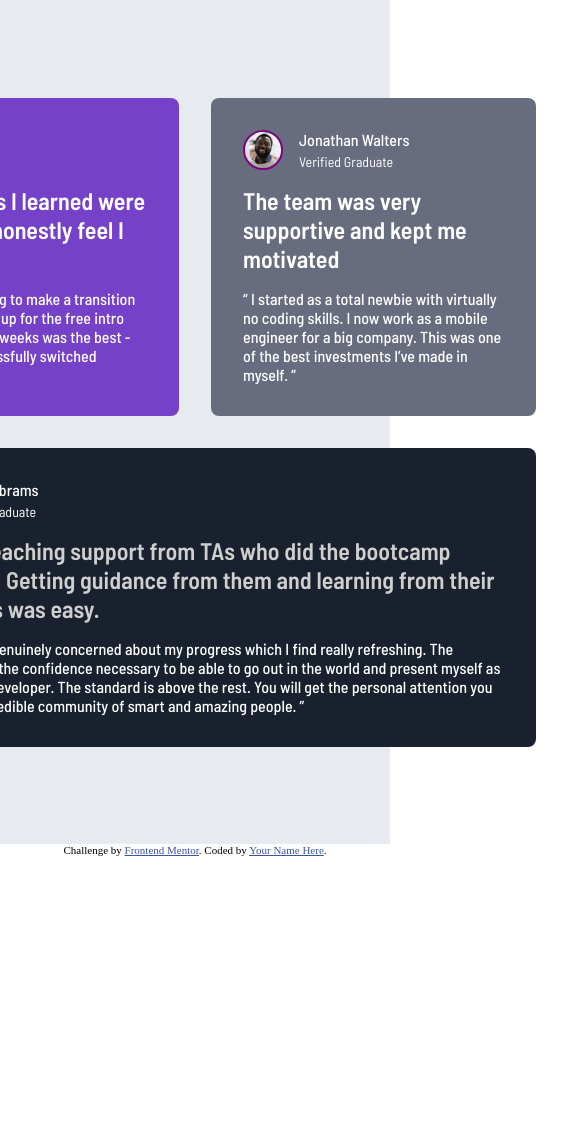
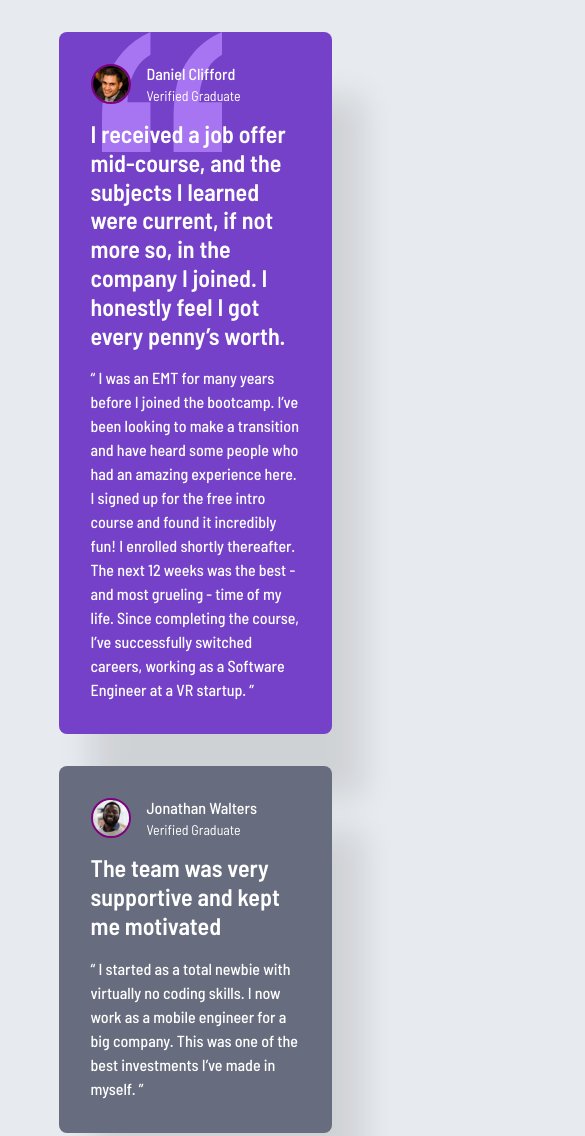
Before and after one commit to Jayfx24/FM-testimonials, a plain HTML site: page index.html in a window 390 px wide. Shown: the top 1136 px of the page, 585 px wide, since content can reach past the window. Before the commit the page ends 856 px from the top, so only its background shows below. Drawn offline with Linux system fonts and the light colour scheme.

Commit message:
challenge completed

```diff
--- a/index.html
+++ b/index.html
@@ -18,6 +18,7 @@
     <main>
       <section>
         <article class="daniels">
+          <img class="svg-item" src="images/bg-pattern-quotation.svg" alt="">
           <div class="author-info">
             <img src="images/image-daniel.jpg" alt="Daniel's picture">
             <div class="author-info-text">
@@ -132,7 +133,7 @@
       Challenge by
       <a href="https://www.frontendmentor.io?ref=challenge" target="_blank"
         >Frontend Mentor</a
-      >. Coded by <a href="#">Your Name Here</a>.
+      >. Coded by <a href="#">AEO</a>.
     </footer>
   </body>
 </html>
--- a/style.css
+++ b/style.css
@@ -41,52 +41,64 @@
 - Desktop: 1440px */
 
 
-body,html{
+body,
+html {
 
-    height: 100%;
+    min-height: 100vh;
+    font-family: "Barlow Semi Condensed", sans-serif;
+    background-color: var(--Grey-100);
 }
-main{
-    height: 100%;
 
-    font-family: "Barlow Semi Condensed", sans-serif;
-    color: var(--White);
+main {
+    min-height: 100vh;
     display: flex;
     flex-direction: column;
     justify-content: center;
     align-items: center;
-    background-color: var(--Grey-100);
+    color: var(--White);
+
+
 
 }
 
-section{
+section {
+
     display: grid;
-    grid-template-columns: repeat(4,325px);
-    /* grid-template-rows: ; */
-    grid-template-rows: 300x 300px;
+    grid-template-columns: repeat(auto-fit, minmax(250px, 1fr));
 
+    grid-template-rows: repeat(2, 1fr);
     gap: 2rem;
+    width: 70%;
+    margin-block: 2rem;
+
 }
-article{
-    width: 100%;
-    padding: 2rem;
-    /* border: 1px solid; */
+
+article {
+
     display: flex;
     flex-direction: column;
     gap: 1rem;
     border-radius: 8px;
     padding: 2rem;
+    width: 100%;
+    box-shadow: 2rem 4rem 2rem 0.1px rgba(0, 0, 0, .1);
+    z-index: 2;
 
 }
 
-article:nth-child(1){
+article:nth-child(1) {
     background-color: var(--Purple-500);
     grid-column: 1 / 3;
+    position: relative;
+    z-index: 0;
 }
-article:nth-child(2){
+
+article:nth-child(2) {
     background-color: var(--Grey-400);
     grid-column: 3 / 4;
 }
-article:nth-child(3){
+
+article:nth-child(3) {
     color: var(--Grey-400);
     grid-column: 1 / 2;
 
@@ -95,59 +107,67 @@ article:nth-child(3){
 
 article:nth-child(3) .author-info .author-status,
 article:nth-child(3) blockquote {
-  color: var(--Black);
+    color: var(--Grey-300);
 }
-article:nth-child(4){
+
+article:nth-child(4) {
     background-color: var(--Dark-blue);
-    grid-column:  2 / 4;
+    grid-column: 2 / 4;
 
 }
-article:nth-child(4) .testimony-heading{
-  color: var(--Grey-200);
+
+article:nth-child(4) .testimony-heading {
+    color: var(--Grey-200);
 }
-article:nth-child(5){
-  background-color: var(--White);
 
-   color: var(--Grey-500);
+article:nth-child(5) {
+    background-color: var(--White);
+
+    color: var(--Grey-500);
     grid-column: 4 / 5;
     grid-row: 1/3;
 
 }
-article:nth-child(5) .author-status, article:nth-child(5) .testimony-body{
+
+article:nth-child(5) .author-status,
+article:nth-child(5) .testimony-body {
     color: var(--Grey-400);
 }
 
-.author-info{
+.author-info {
     display: flex;
     gap: 1rem;
+    /* z-index:; */
 }
 
-img{
+img:not(.svg-item) {
     border-radius: 50%;
     /* width: 30px; */
     height: 40px;
     border: 2px solid purple;
 }
 
-.author-info-text{
+.author-info-text {
     display: grid;
     gap: .25rem;
 }
 
-.author-info-text p:nth-child(1){
+.author-info-text p:nth-child(1) {
     font-weight: var(--font-weight-xx);
 
 }
-.author-info-text p:nth-child(2){
+
+.author-info-text p:nth-child(2) {
     font-size: var(--font-x);
 }
 
-.testimony-heading{
+.testimony-heading {
     font-size: 1.5rem;
-    font-weight:var(--font-weight-xxx);
+    font-weight: var(--font-weight-xxx);
+    line-height: 1.2;
 }
 
-.testimony-body{
+.testimony-body {
     font-weight: var(--font-weight-xx);
 }
 
@@ -160,6 +180,44 @@ img{
     color: hsl(228, 45%, 44%);
 }
 
-p{
+p {
     margin: 0;
 }
+
+.svg-item {
+    --space: 120px;
+    width: var(--space);
+    height: var(--space);
+    position: absolute;
+    display: block;
+    top: 0;
+    right: 110px;
+    z-index: -1;
+}
+
+blockquote {
+    line-height: 1.5;
+}
+
+
+@media (max-width: 1064px) {
+    section {
+
+        grid-template-columns: auto;
+        grid-template-rows: auto;
+    }
+
+    article:nth-child(1),
+    article:nth-child(2),
+    article:nth-child(3),
+    article:nth-child(4),
+    article:nth-child(5) {
+        grid-column: auto;
+        grid-row: auto;
+    }
+
+    main {
+        justify-content: flex-start;
+        /* Content starts at top */
+    }
+}
```
Also changed, not shown: images/image.png (added), 2 other files.
